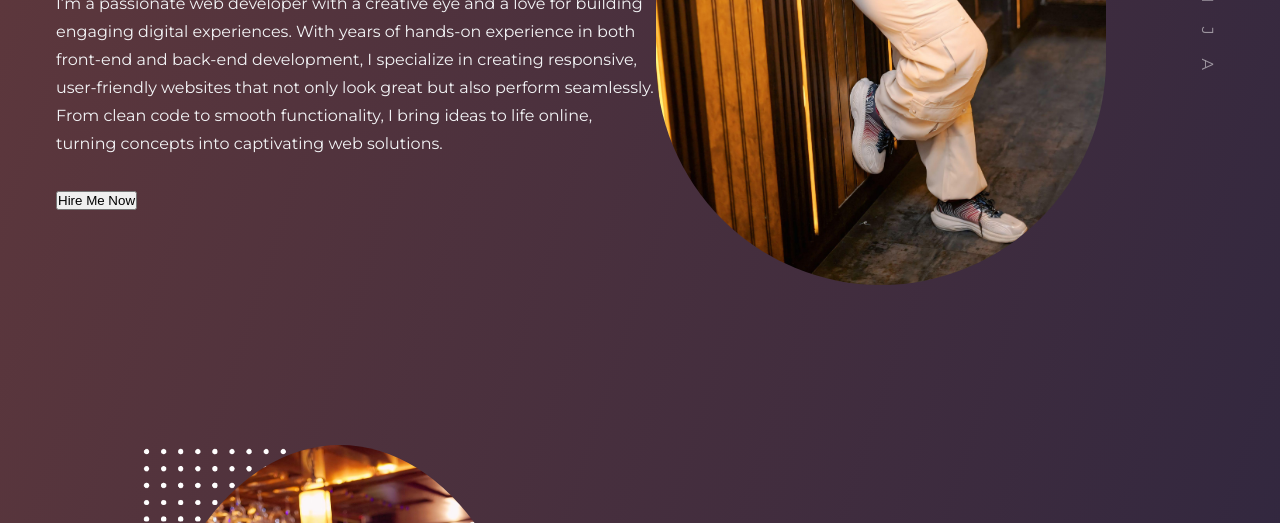
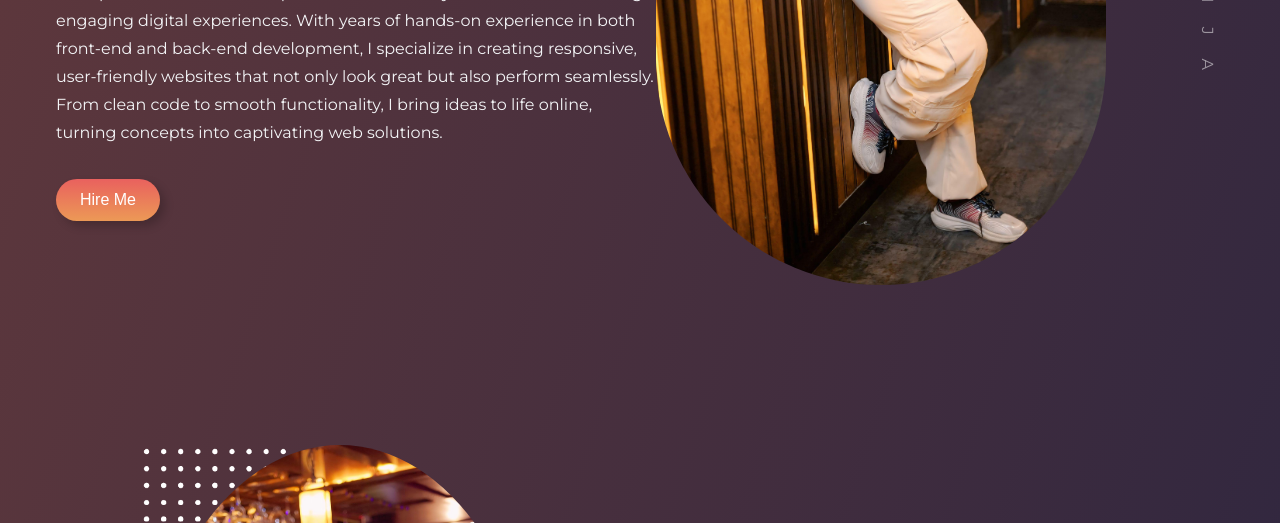
Before and after one commit to Srijacoder/SrijaPortfolio, a plain HTML site: page index.html in a window 1280 px wide. Shown: the part 577-1100 px from the top of the page. Drawn offline with nearby package versions, Linux system fonts and the light colour scheme.

Commit message:
Update index.html

```diff
--- a/index.html
+++ b/index.html
@@ -38,9 +38,11 @@
         <p class="section__description">
           I’m a passionate web developer with a creative eye and a love for building engaging digital experiences. With years of hands-on experience in both front-end and back-end development, I specialize in creating responsive, user-friendly websites that not only look great but also perform seamlessly. From clean code to smooth functionality, I bring ideas to life online, turning concepts into captivating web solutions.
         </p>
-       <div class="header__btn">
-<button class="tel:7671934871">Hire Me Now</button>
-</div>
+       <div class="about__btn">
+          <button class="btn">Hire Me</button>
+       </div>
+
+
 
       </div>
     </header>
```
